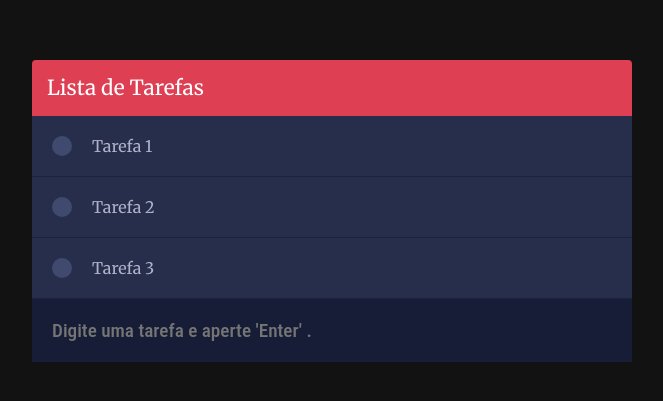
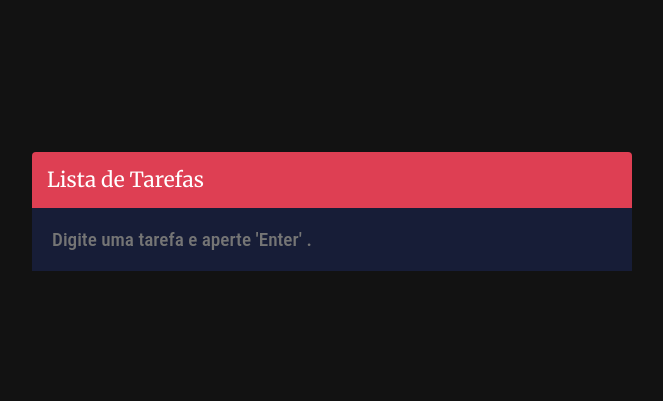
Before and after one commit to LeandroDukievicz/to-do-list, a plain HTML site: page index.html in a window 1280 px wide. Shown: the part 189-590 px from the top of the page, without its empty margins (308-971 px from the left). Drawn offline with Linux system fonts and the light colour scheme.

Commit message:
Remove tags LI  in the html, to add dynamically with js

```diff
--- a/index.html
+++ b/index.html
@@ -16,27 +16,8 @@
 
         <section class="wrapper-list">
             <ul id="list" class="list">
-                <li>
-                    <div class="check"></div>
-                    <label class="task">
-                        Tarefa 1
-                    </label>
-                    <button class="remove"></button>
-                </li>
-                <li>
-                    <div class="check"></div>
-                    <label class="task">
-                        Tarefa 2
-                    </label>
-                    <button class="remove"></button>
-                </li>
-                <li>
-                    <div class="check"></div>
-                    <label class="task">
-                        Tarefa 3
-                    </label>
-                    <button class="remove"></button>
-                </li>
+
+
             </ul>
         </section>
 
```
